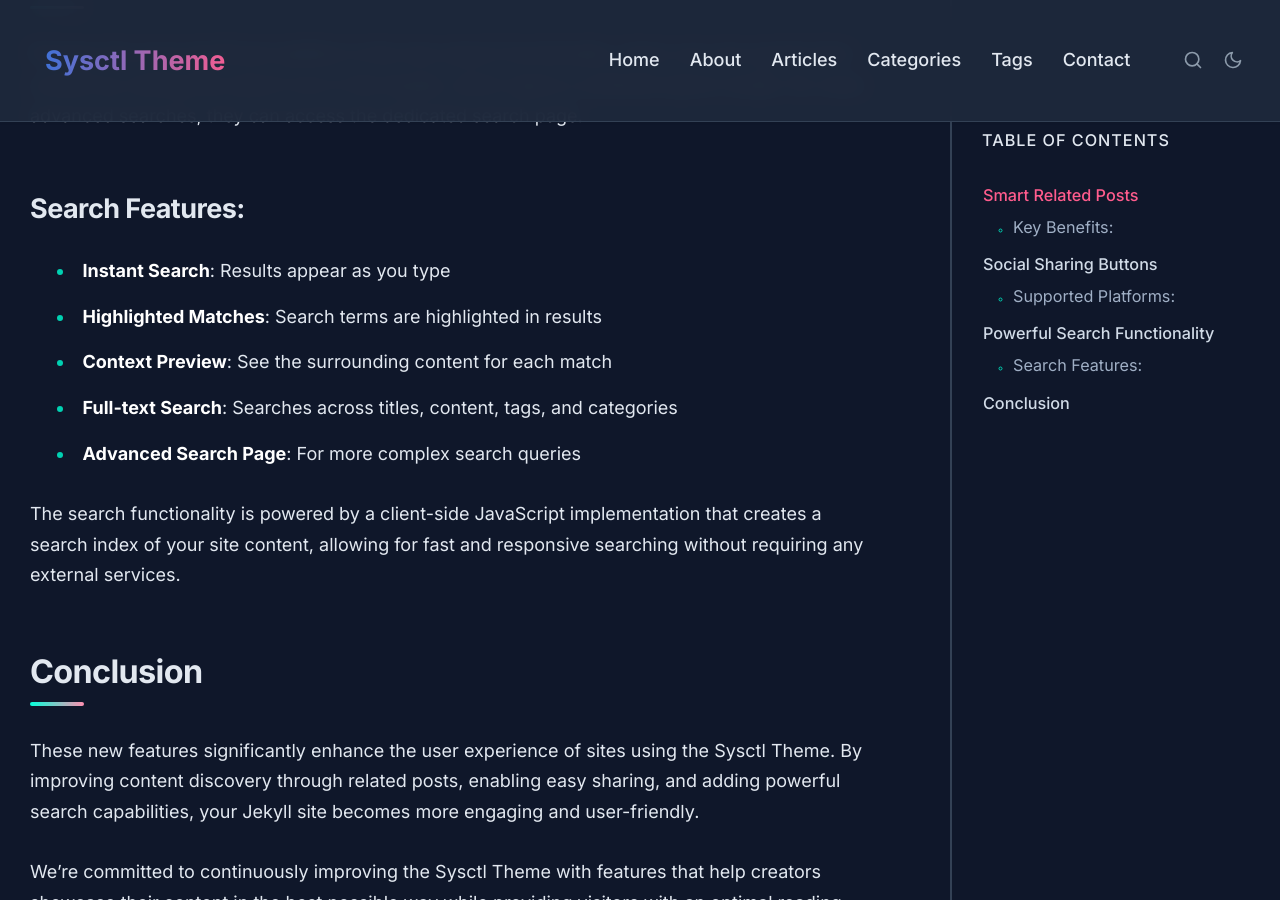
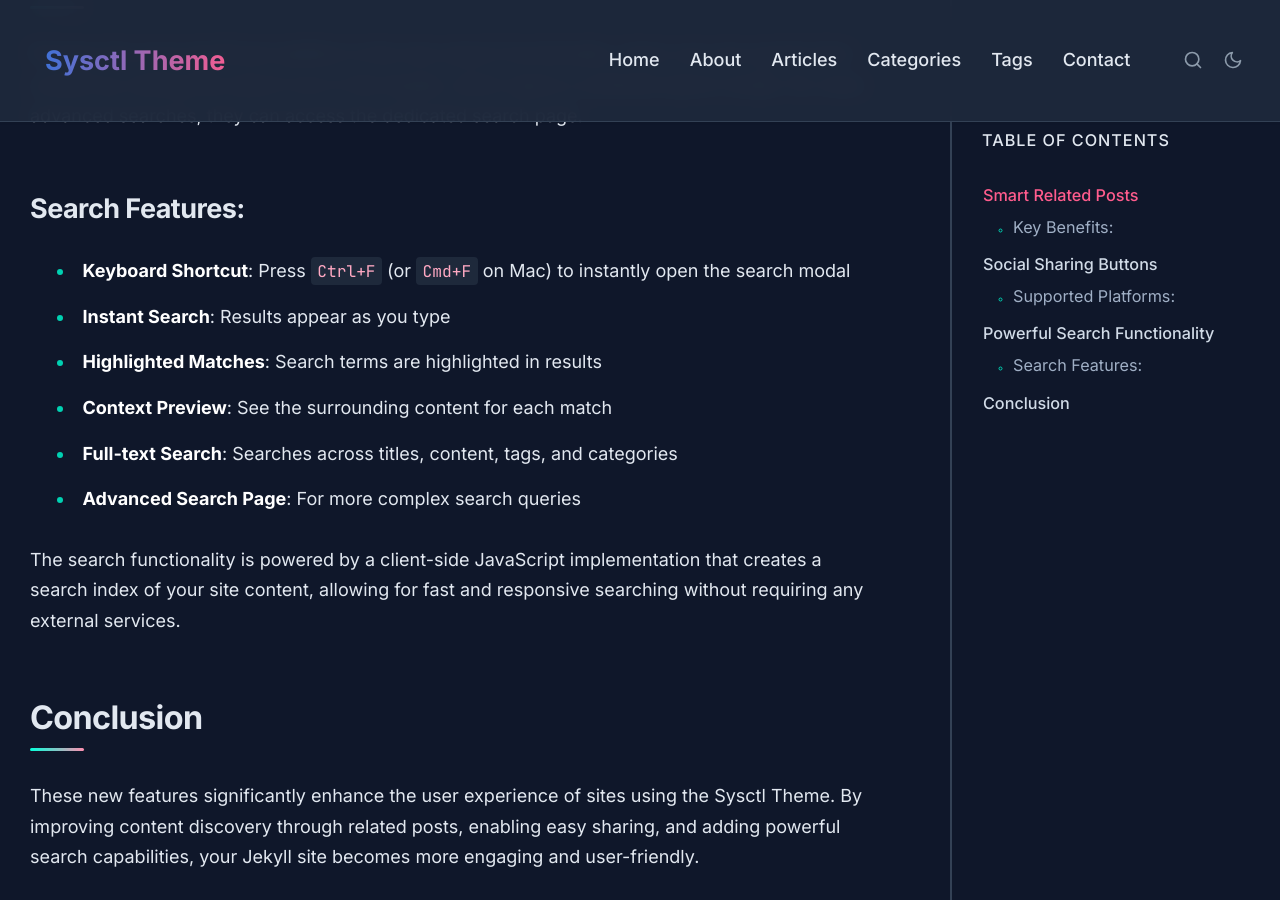
Before and after one commit to awcodify/sysctl-theme, a Jekyll site: the page built from _posts/2025-05-14-new-features-in-sysctl-theme.md, in a window 1280 px wide and 900 px high, scrolled down 3632 px. Built offline with Jekyll 4.4.1, drawn with Linux system fonts in a browser that asks for light colours.

Commit message:
Add keyboard shortcut information for search functionality in Sysctl Theme documentation

```diff
--- a/_posts/2025-05-14-new-features-in-sysctl-theme.md
+++ b/_posts/2025-05-14-new-features-in-sysctl-theme.md
@@ -60,6 +60,7 @@
 Perhaps the most significant addition is the new search functionality. Users can now quickly find content by clicking the search icon in the header, which opens a centered search modal. For more advanced searches, they can access the dedicated search page.
 
 ### Search Features:
+- **Keyboard Shortcut**: Press `Ctrl+F` (or `Cmd+F` on Mac) to instantly open the search modal
 - **Instant Search**: Results appear as you type
 - **Highlighted Matches**: Search terms are highlighted in results
 - **Context Preview**: See the surrounding content for each match
```
